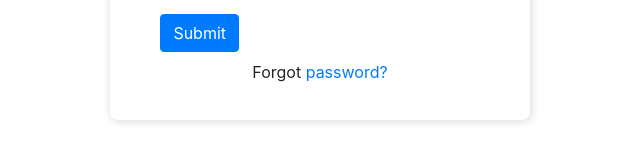
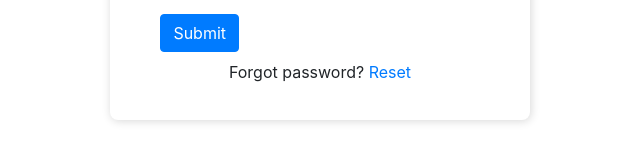
Before and after one commit to Kyubs1610/Decktopia-front, a React (Create React App) app: page /auth in a window 1280 px wide. Shown: the part 483-635 px from the top of the page, without its empty margins (320-960 px from the left). Built offline with nearby package versions, Linux system fonts and the light colour scheme; the HTML template or start-up script is replaced by a standard one.

Commit message:
deploy again

```diff
--- a/src/Auth.js
+++ b/src/Auth.js
@@ -1,6 +1,6 @@
 import React, {useState} from "react"
 
-export default function (props) {
+export default function Auth() {
   let [authMode, setAuthMode] = useState("signin")
 
   const changeAuthMode = () => {
@@ -41,7 +41,7 @@
               </button>
             </div>
             <p className="text-center mt-2">
-              Forgot <a href="">password?</a>
+            Forgot password? <a href="/auth/forgot">Reset</a>
             </p>
           </div>
         </form>
```
